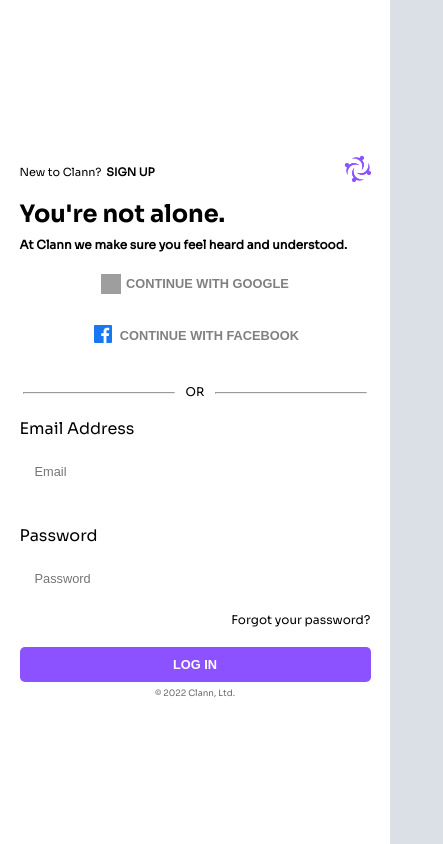
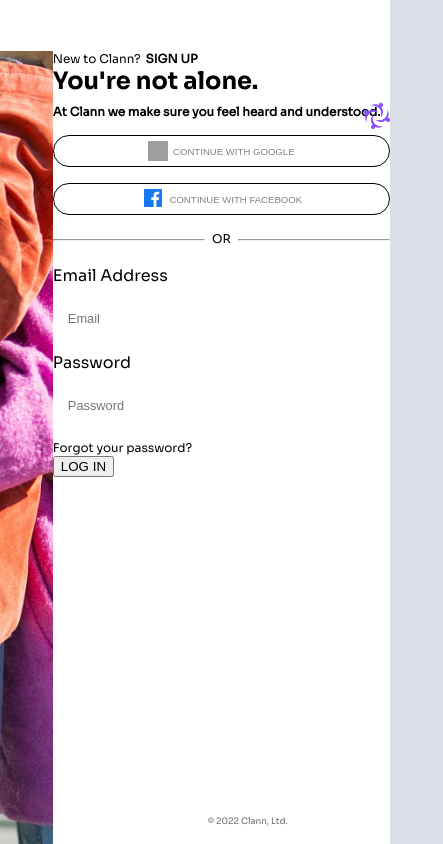
Before and after one commit to jeoffreyduke/clann, a Next.js app: page / in a window 390 px wide. Shown: the whole page, 443 px wide, since content can reach past the window. Built offline with nearby package versions, Linux system fonts and the light colour scheme; no server answers; the database is empty; grey boxes are pictures that could not be loaded.

Commit message:
Update Signin.module.css

```diff
--- a/styles/Signin.module.css
+++ b/styles/Signin.module.css
@@ -1,22 +1,12 @@
 .Signin {
   background-color: #fff;
   height: 100vh;
+  overflow: hidden;
 }
 
 .con {
   display: flex;
   font-family: var(--fontFamRegular);
-    align-items: center;
-    height: 100vh;
-}
-
-.topHead {
-    display: flex;
-    justify-content: space-between;
-    align-items: center;
-    position: relative;
-    /* transform: translateY(30%); */
-    margin: 20px 0;
 }
 
 .right {
@@ -68,14 +58,16 @@
   cursor: pointer;
 }
 
-.google>span {
+.google > span {
   height: 20px;
   width: 20px;
   margin-right: 0.3rem;
-    background: rgba(0, 0, 0, 0) url("https://accounts.scdn.co/sso/images/google-icon.1cdc8fce9609d07f0e9d8d0bc4b61f8f.svg") no-repeat scroll center center;
+  background: rgba(0, 0, 0, 0)
+    url("https://accounts.scdn.co/sso/images/google-icon.1cdc8fce9609d07f0e9d8d0bc4b61f8f.svg")
+    no-repeat scroll center center;
 }
 
-.facebook>span {
+.facebook > span {
   margin-right: 0.3rem;
 }
 
@@ -86,16 +78,16 @@
 .or {
   display: flex;
   width: 20rem;
-    margin: 2rem auto;
+  margin-bottom: 1rem;
 }
 
-.or>span {
+.or > span {
   font-size: 0.75rem;
   margin-left: 0.45rem;
   margin-right: 0.45rem;
 }
 
-.or>hr {
+.or > hr {
   height: 1px;
   width: 9.5rem;
   background-color: #808080;
@@ -106,8 +98,8 @@
   font-size: 0.8rem;
 }
 
-.pwd>input,
-.user>input {
+.pwd > input,
+.user > input {
   height: 2.5rem;
   width: 20rem;
   font-size: 0.75rem;
@@ -117,7 +109,7 @@
   margin-bottom: 1rem;
 }
 
-.pwd>input {
+.pwd > input {
   margin-bottom: 0.5rem !important;
 }
 
@@ -128,15 +120,31 @@
 
 .forgot {
   font-size: 0.9rem;
-    text-align: right;
-    margin-bottom: 20px;
 }
 
+.login > input {
+  height: 2.5rem;
+  width: 20rem;
+  font-size: 0.9rem;
+  font-weight: 500;
+  display: flex;
+  justify-content: center;
+  align-items: center;
+  border: none;
+  border-radius: 5rem;
+  color: #fff;
+  background-color: var(--mainColor);
+  margin-top: 1rem;
+  cursor: pointer;
+  margin-bottom: 1rem;
+}
 
-/*background-color: var(--mainColor); */
+.login > input:hover {
+  background-color: var(--mainColorHover);
+}
 
 .left {
-    height: 100vh;
+  height: 95vh;
   width: 55vw;
   position: relative;
 }
@@ -157,19 +165,16 @@
 }
 
 .footer {
-    /* height: 5vh; */
-    /* display: flex; */
-    /* justify-content: center; */
-    /* align-items: center; */
-    /* padding-top: 0.7rem; */
+  height: 5vh;
+  display: flex;
+  justify-content: center;
+  align-items: center;
+  padding-top: 0.7rem;
   font-size: 0.8rem;
   color: #6a6a6a;
-    text-align: center;
 }
 
-
 /*dark theme*/
-
 .google,
 .facebook {
   height: 2.5rem;
@@ -185,15 +190,28 @@
   margin-bottom: 1.5rem;
 }
 
-.or>hr {
+.or > hr {
   height: 1px;
   width: 9.5rem;
   background-color: #808080;
 }
 
+.login > button {
+  height: 2.5rem;
+  width: 20rem;
+  font-size: 0.9rem;
+  font-weight: 500;
+  display: flex;
+  justify-content: center;
+  align-items: center;
+  border: none;
+  border-radius: 5rem;
+  color: #fff;
+  background-color: var(--techBlue);
+  margin-top: 1rem;
+}
 
 /* media queries max width 1400 */
-
 @media (max-width: 1400px) {
   .rightContent {
     bottom: 8.2rem;
@@ -222,21 +240,24 @@
     font-size: 0.6rem;
     margin-bottom: 1rem;
   }
-    .google>span {
+  .google > span {
     height: 20px;
     width: 20px;
     margin-right: 0.3rem;
-        background: rgba(0, 0, 0, 0) url("https://accounts.scdn.co/sso/images/google-icon.1cdc8fce9609d07f0e9d8d0bc4b61f8f.svg") no-repeat scroll center center;
+    background: rgba(0, 0, 0, 0)
+      url("https://accounts.scdn.co/sso/images/google-icon.1cdc8fce9609d07f0e9d8d0bc4b61f8f.svg")
+      no-repeat scroll center center;
   }
-    .facebook>span {
+  .facebook > span {
     margin-right: 0.3rem;
   }
   .pwd,
   .user {
     font-size: 0.75rem;
   }
-    .pwd>input,
-    .user>input {
+
+  .pwd > input,
+  .user > input {
     height: 2rem;
     width: 20rem;
     font-size: 0.7rem;
@@ -245,7 +266,7 @@
     margin-top: 0.5rem;
     margin-bottom: 1rem;
   }
-    .pwd>input {
+  .pwd > input {
     margin-bottom: 0.5rem !important;
   }
   .err {
@@ -255,6 +276,12 @@
   .forgot {
     font-size: 0.75rem;
   }
+  .login > input {
+    height: 2rem;
+    width: 20rem;
+    font-size: 0.75rem;
+    margin-top: 1rem;
+  }
   .orCon {
     margin-top: 1rem;
   }
@@ -262,7 +289,7 @@
     width: 20rem;
     margin-bottom: 1rem;
   }
-    .or>span {
+  .or > span {
     font-size: 0.75rem;
     margin-left: 0.45rem;
     margin-right: 0.45rem;
@@ -279,29 +306,8 @@
   }
 }
 
-
 /* media queries max width 900 */
-
-@media screen and (max-width:1400px) {
-    /* .formContainer {
-        transform: translateY(-20%);
-    } */
-}
-
 @media (max-width: 900px) {
-    .formContainer {
-        margin: auto;
-    }
-    .google,
-    .facebook {
-        font-size: .8rem !important;
-    }
-    .formContainer {
-        width: 60%;
-    }
-    .left {
-        display: none;
-    }
   .rightContent {
     bottom: 2.5rem;
   }
@@ -329,20 +335,20 @@
     font-size: 0.6rem;
     margin-bottom: 1rem;
   }
-    .google>span {
+  .google > span {
     height: 20px;
     width: 20px;
     margin-right: 0.3rem;
   }
-    .facebook>span {
+  .facebook > span {
     margin-right: 0.3rem;
   }
   .pwd,
   .user {
     font-size: 0.75rem;
   }
-    .pwd>input,
-    .user>input {
+  .pwd > input,
+  .user > input {
     height: 2rem;
     width: 100%;
     font-size: 0.7rem;
@@ -350,7 +356,7 @@
     margin-top: 0.5rem;
     margin-bottom: 1rem;
   }
-    .pwd>input {
+  .pwd > input {
     margin-bottom: 0.5rem !important;
   }
   .err {
@@ -359,6 +365,12 @@
   .forgot {
     font-size: 0.75rem;
   }
+  .login > input {
+    height: 2rem;
+    width: 100%;
+    font-size: 0.75rem;
+    margin-top: 1rem;
+  }
   .orCon {
     margin-top: 1rem;
   }
@@ -366,7 +378,7 @@
     width: 100%;
     margin-bottom: 1rem;
   }
-    .or>span {
+  .or > span {
     font-size: 0.75rem;
     margin-left: 0.45rem;
     margin-right: 0.45rem;
@@ -383,25 +395,13 @@
   }
 }
 
-
 /* media queries max width 480 */
-
 @media (max-width: 480px) {
-    .signup {
-        width: 70%;
-    }
-    .google,
-    .facebook {
-        font-size: .8rem !important;
-    }
-    .formContainer {
-        width: 90%;
-    }
-    /* .Signin {
+  .Signin {
     background-color: #fff;
     height: 100vh;
     padding-top: 3.2rem;
-    } */
+  }
   .right {
     width: 100vw;
   }
@@ -432,21 +432,24 @@
     font-size: 0.6rem;
     margin-bottom: 1rem;
   }
-    .google>span {
+  .google > span {
     height: 20px;
     width: 20px;
     margin-right: 0.3rem;
-        background: rgba(0, 0, 0, 0) url("https://accounts.scdn.co/sso/images/google-icon.1cdc8fce9609d07f0e9d8d0bc4b61f8f.svg") no-repeat scroll center center;
+    background: rgba(0, 0, 0, 0)
+      url("https://accounts.scdn.co/sso/images/google-icon.1cdc8fce9609d07f0e9d8d0bc4b61f8f.svg")
+      no-repeat scroll center center;
   }
-    .facebook>span {
+  .facebook > span {
     margin-right: 0.3rem;
   }
   .pwd,
   .user {
     font-size: 0.75rem;
   }
-    .pwd>input,
-    .user>input {
+
+  .pwd > input,
+  .user > input {
     height: 2rem;
     width: 100%;
     font-size: 0.7rem;
@@ -455,15 +458,25 @@
     margin-top: 0.5rem;
     margin-bottom: 1rem;
   }
-    .pwd>input {
+
+  .pwd > input {
     margin-bottom: 0.5rem !important;
   }
+
   .err {
     color: #ff3333;
     font-size: 0.7rem;
   }
+
   .forgot {
     font-size: 0.75rem;
+  }
+
+  .login > input {
+    height: 2rem;
+    width: 100%;
+    font-size: 0.75rem;
+    margin-top: 1rem;
   }
   .orCon {
     margin-top: 1rem;
@@ -472,7 +485,7 @@
     width: 100%;
     margin-bottom: 1rem;
   }
-    .or>span {
+  .or > span {
     font-size: 0.75rem;
     margin-left: 0.45rem;
     margin-right: 0.45rem;
@@ -484,22 +497,18 @@
   .signup {
     font-size: 0.75rem;
   }
-    .btn {
-        padding: 10px !important;
-        font-size: .8rem !important;
-    }
-    .signup {
-        font-size: .7rem !important;
+  .footer {
+    width: 100%;
+    font-size: 0.55rem;
+    display: flex;
+    justify-content: center;
+    position: absolute;
+    bottom: 0.5rem;
   }
 }
 
-
 /* media queries max height 550 */
-
 @media (max-height: 550px) {
-    .formContainer {
-        width: 70%;
-    }
   .Signin {
     height: 100vh;
     padding-top: 3.2rem;
@@ -534,21 +543,24 @@
     font-size: 0.55rem;
     margin-bottom: 0.5rem;
   }
-    .google>span {
+  .google > span {
     height: 20px;
     width: 20px;
     margin-right: 0.3rem;
-        background: rgba(0, 0, 0, 0) url("https://accounts.scdn.co/sso/images/google-icon.1cdc8fce9609d07f0e9d8d0bc4b61f8f.svg") no-repeat scroll center center;
+    background: rgba(0, 0, 0, 0)
+      url("https://accounts.scdn.co/sso/images/google-icon.1cdc8fce9609d07f0e9d8d0bc4b61f8f.svg")
+      no-repeat scroll center center;
   }
-    .facebook>span {
+  .facebook > span {
     margin-right: 0.3rem;
   }
   .pwd,
   .user {
     font-size: 0.7rem;
   }
-    .pwd>input,
-    .user>input {
+
+  .pwd > input,
+  .user > input {
     height: 1.8rem;
     width: 100%;
     font-size: 0.65rem;
@@ -557,14 +569,24 @@
     margin-top: 0.5rem;
     margin-bottom: 0.5rem;
   }
-    .pwd>input {
+
+  .pwd > input {
     margin-bottom: 0.5rem !important;
   }
+
   .err {
     font-size: 0.7rem;
   }
+
   .forgot {
     font-size: 0.7rem;
+  }
+
+  .login > input {
+    height: 1.8rem;
+    width: 100%;
+    font-size: 0.7rem;
+    margin-top: 0.5rem;
   }
   .orCon {
     margin-top: 0.5rem;
@@ -573,7 +595,7 @@
     width: 100%;
     margin-bottom: 0.5rem;
   }
-    .or>span {
+  .or > span {
     font-size: 0.7rem;
     margin-left: 0.45rem;
     margin-right: 0.45rem;
@@ -585,18 +607,25 @@
   .signup {
     font-size: 0.7rem;
   }
+  .footer {
+    font-size: 0.5rem;
+    width: 100%;
+    display: flex;
+    justify-content: center;
+    position: absolute;
+    bottom: 0.2rem;
+  }
 }
 
-
 /* styles for dark mode */
-
 @media (prefers-color-scheme: dark) {
   .Signin {
     background-color: var(--darkModeBg);
     color: var(--darkModeTxt);
   }
-    .user>input,
-    .pwd>input,
+
+  .user > input,
+  .pwd > input,
   .facebook,
   .google {
     border: 1px var(--darkModeTxt) solid;
@@ -608,45 +637,9 @@
   color: var(--darkModeTxt);
 }
 
-#userDark>input,
-#pwdDark>input,
+#userDark > input,
+#pwdDark > input,
 #facebookDark,
 #googleDark {
   border: 1px var(--darkModeTxt) solid;
 }
-
-.loginForm {
-    width: 100%;
-    /* transform: translateY(-15%); */
-}
-
-.btn {
-    border: none;
-    outline: none;
-    font-weight: bold;
-    padding: 15px;
-    font-size: .8rem;
-    width: 100%;
-    border-radius: 5px;
-}
-
-.loginBtn {
-    background-color: var(--mainColor);
-    color: white;
-    margin-bottom: 5px;
-}
-
-.google,
-.facebook {
-    margin-bottom: 20px;
-    font-size: 1rem;
-}
-
-.formContainer {
-    margin: 0 auto;
-    max-width: 1000px;
-}
-
-.pwd {
-    padding-top: 20px
-}
```
Lines whose indentation alone changed are shown as unchanged.
